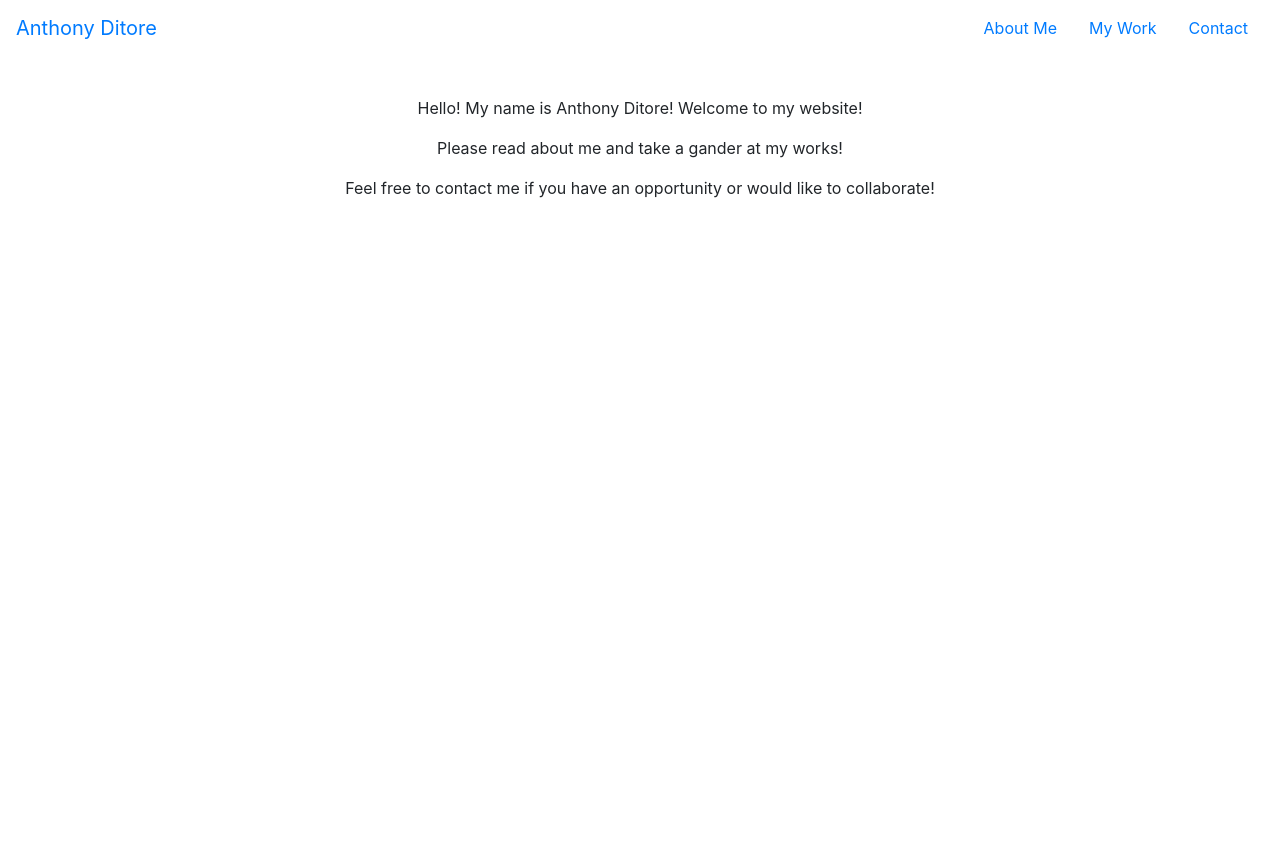
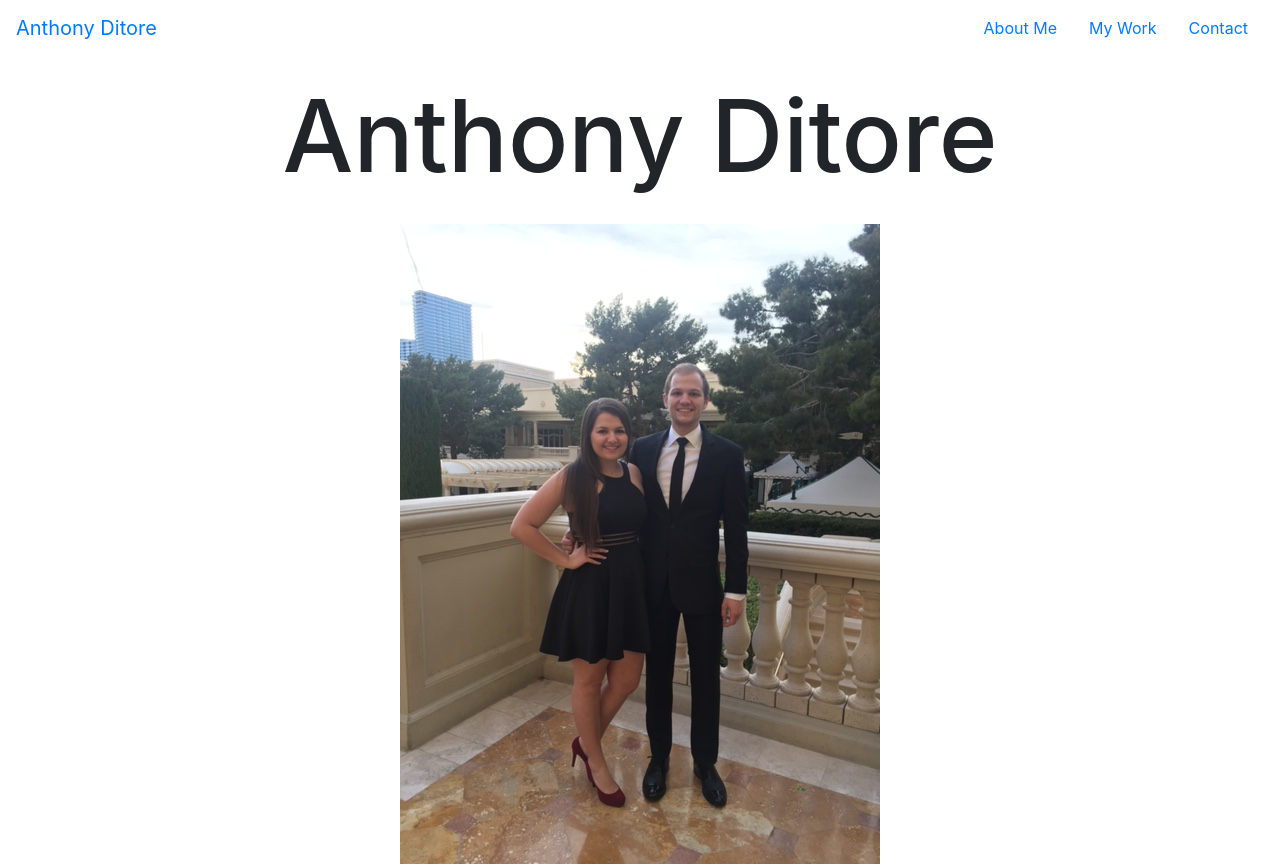
Before and after one commit to aditore/reactPortfolio, a React (Create React App) app: page / in a window 1280 px wide. Shown: the top 866 px of the page. Before the commit the page ends 800 px from the top, so only its background shows below. Built offline with nearby package versions, Linux system fonts and the light colour scheme.

Commit message:
homepage layout set, needs styling

```diff
--- a/src/App.css
+++ b/src/App.css
@@ -3,11 +3,21 @@
 /* header.js */
 
 /* home.js */
+.nameHeader {
+  font-size: 100px;
+}
+
+.twinsImage {
+  margin: 20px;
+}
+
 .homePage {
   margin-top: 20px;
+  font-size: 25px;
   display: flex;
   flex-direction: column;
   align-items: center;
+  text-align: center;
 }
 
 /* aboutMe.js */
--- a/src/components/home.js
+++ b/src/components/home.js
@@ -3,13 +3,13 @@ import React from "react";
 function Home() {
     return(
         <div className="homePage px-2">
-        <section className="homePage col-8">
-            <p>Hello! My name is Anthony Ditore! Welcome to my website!</p>
-
-            <p>Please read about me and take a gander at my works!</p>
-
-            <p>Feel free to contact me if you have an opportunity or would like to collaborate!</p>
-        </section>
+            <h1 className="nameHeader">Anthony Ditore</h1>
+            <img className="twinsImage" alt="twins" src="./images/twins.jpg"></img>
+            <section className="homePage col-9">
+                <p>Hello! My name is Anthony Ditore! Welcome to my website!</p>
+                <p>Please read <a href="/aboutMe">about me</a> and take a gander at my <a href="/myWork">works</a>!</p>
+                <p>Feel free to <a href="/contact">contact me</a> if you have an opportunity or would like to collaborate!</p>
+            </section>
         </div>
     )
 }
```
Also changed, not shown: public/images/twins.jpg (added).
